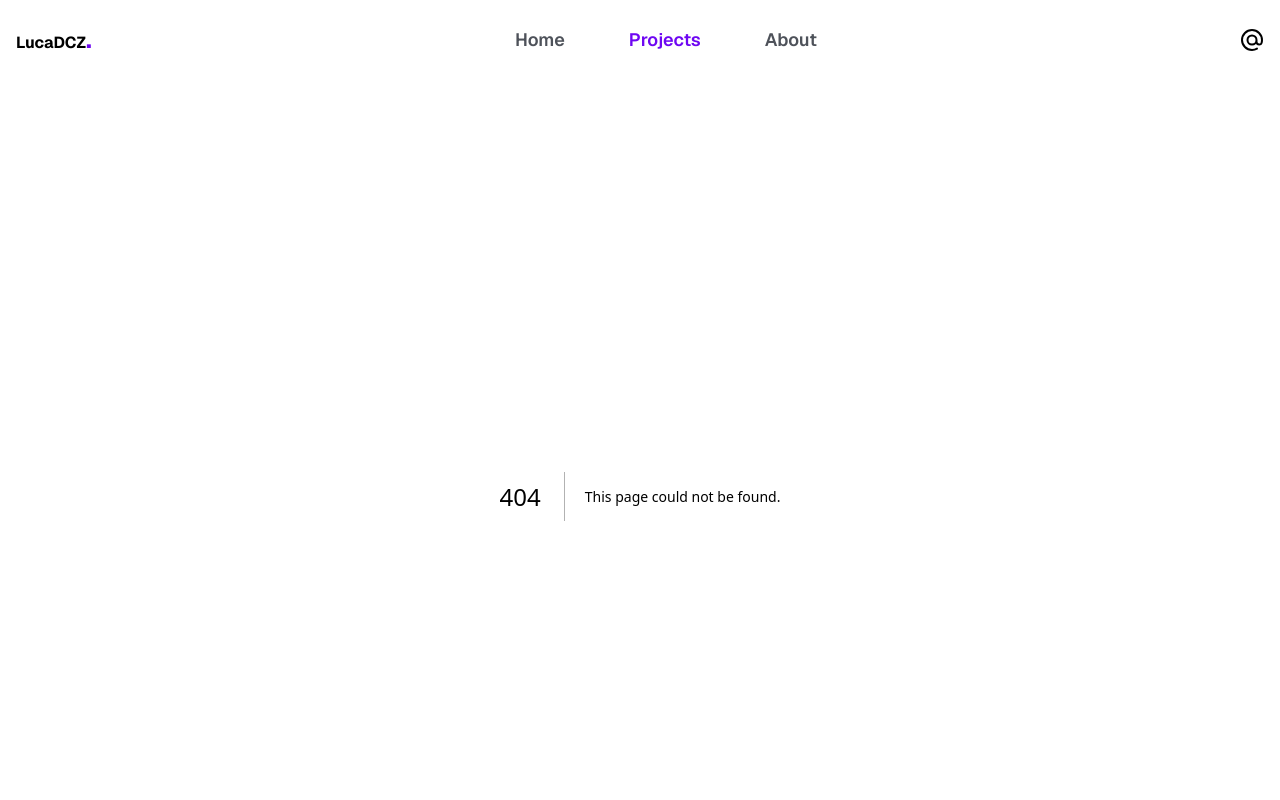
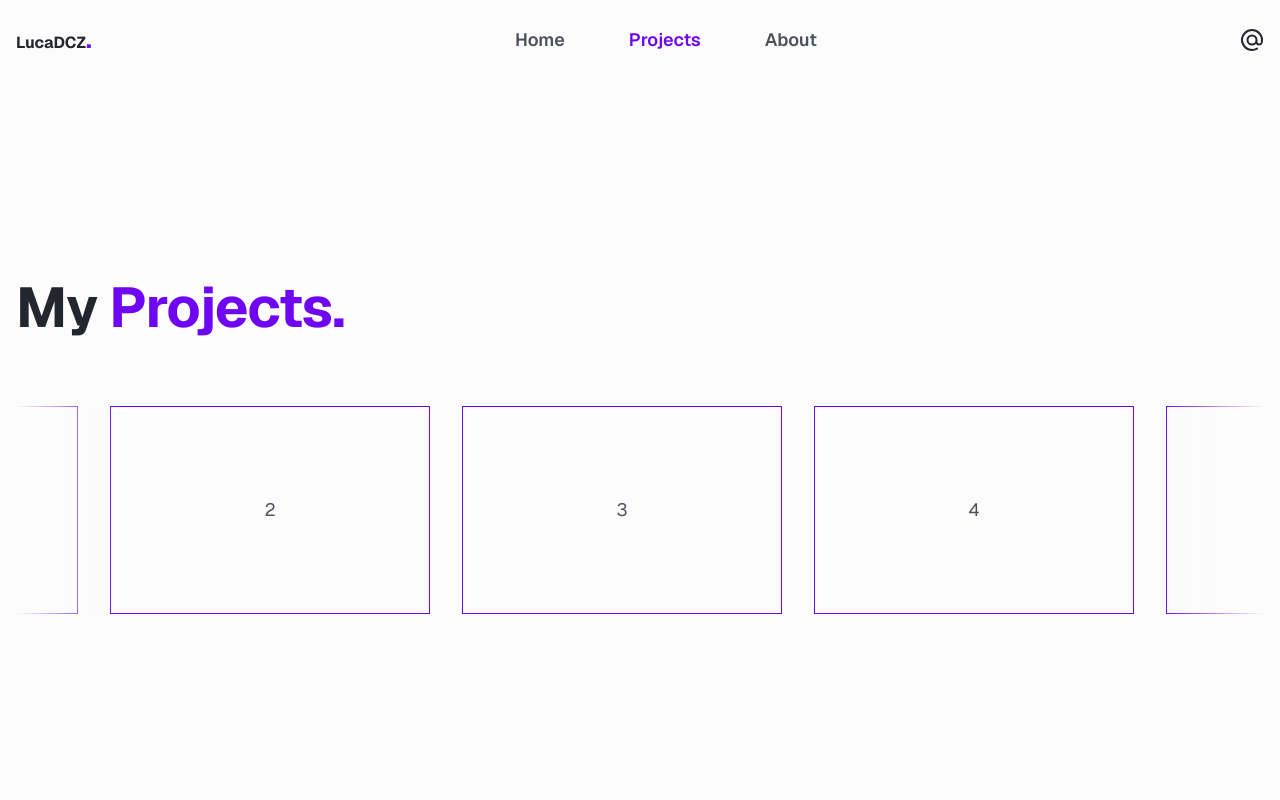
Before and after one commit to yuriivintoniak/vintoniak-dev, a Next.js app: page /projects in a window 1280 px wide. Before the commit this address had no page. Shown: the top 800 px of the page. Built offline with nearby package versions, Linux system fonts and the light colour scheme.

Commit message:
feat: add projects page with placeholder content

```diff
--- a/package.json
+++ b/package.json
@@ -11,7 +11,8 @@
   "dependencies": {
     "next": "16.1.6",
     "react": "19.2.3",
-    "react-dom": "19.2.3"
+    "react-dom": "19.2.3",
+    "react-fast-marquee": "^1.6.5"
   },
   "devDependencies": {
     "@tailwindcss/postcss": "^4",
--- /dev/null
+++ b/src/app/projects/page.tsx
@@ -0,0 +1,14 @@
+import { ProjectsCarousel } from '@/components/Projects/ProjectsCarousel'
+
+export default function Projects() {
+  return (
+    <section className='w-full py-20'>
+      <div className='flex flex-col gap-14'>
+        <h2 className='text-[56px] tracking-[-1px] font-bold'>
+          My <span className='text-text-accent'>Projects.</span>
+        </h2>
+        <ProjectsCarousel />
+      </div>
+    </section>
+  )
+}
--- /dev/null
+++ b/src/components/Projects/ProjectsCarousel.tsx
@@ -0,0 +1,18 @@
+'use client'
+import Marquee from 'react-fast-marquee'
+import { projects } from './projects.data'
+
+export function ProjectsCarousel() {
+  return (
+    <Marquee speed={50} pauseOnHover gradient={true} gradientColor='var(--background)' gradientWidth={100}>
+      {projects.map((project) => (
+        <div
+          key={project.id}
+          className='mx-4 w-80 h-52 text-text-primary text-lg border border-text-accent flex items-center justify-center'
+        >
+          {project.id}
+        </div>
+      ))}
+    </Marquee>
+  )
+}
--- /dev/null
+++ b/src/components/Projects/projects.data.ts
@@ -0,0 +1,7 @@
+export const projects = [
+  { id: 1 },
+  { id: 2 },
+  { id: 3 },
+  { id: 4 },
+  { id: 5 }
+]
```
Also changed, not shown: 1 other file (tests, documents, lock files or other folders).
